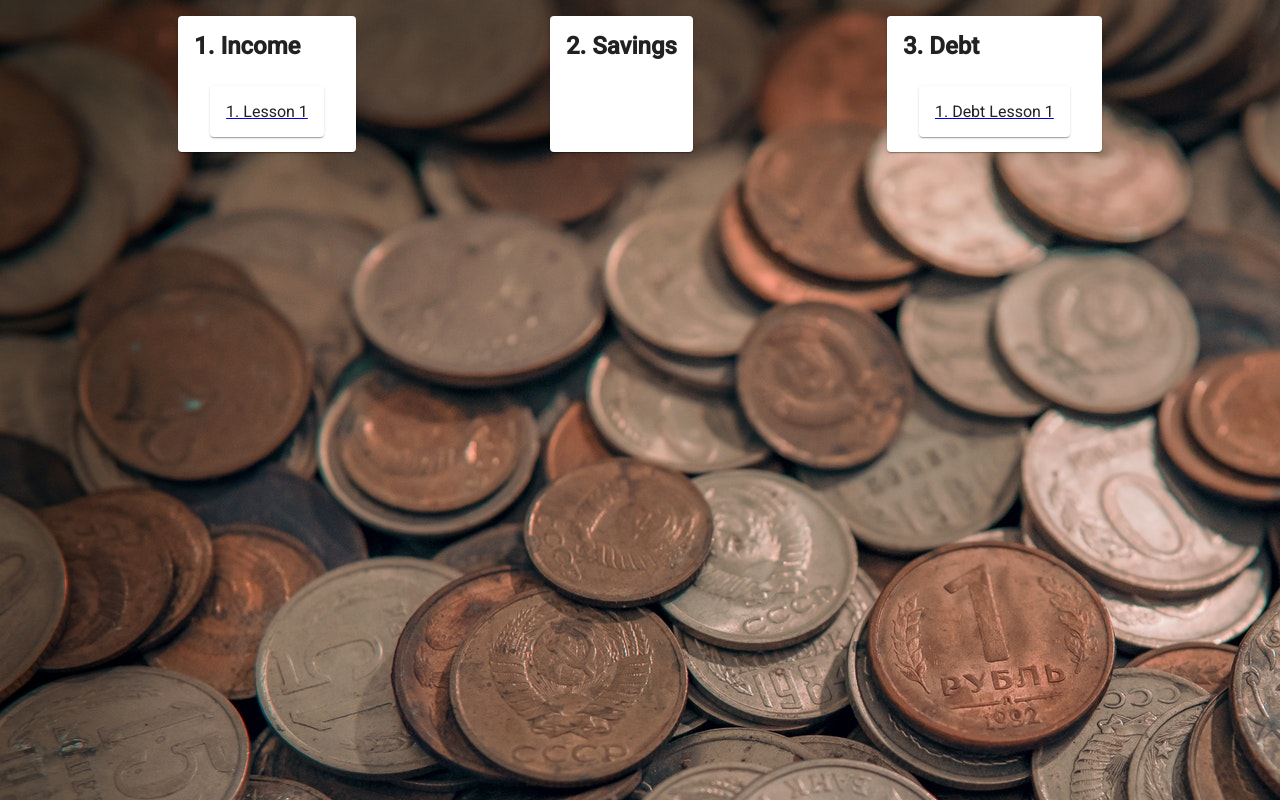
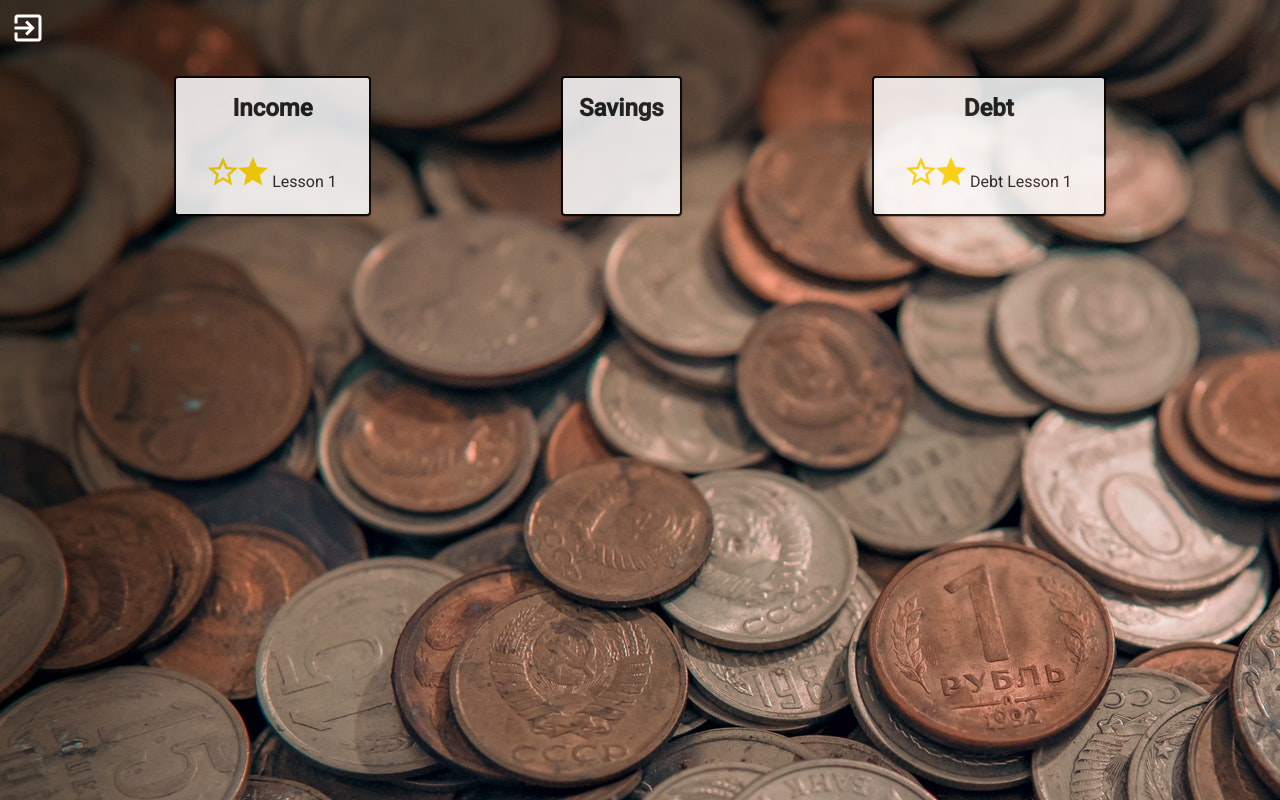
Before and after one commit to CodingGrounds/CS3025-Final-Project, an Angular app: page /students/lessons in a window 1280 px wide. Built offline with nearby package versions, Linux system fonts and the light colour scheme.

Commit message:
Improve lesson overview page styling

```diff
--- a/src/app/students/lesson-overview/lesson-overview.component.html
+++ b/src/app/students/lesson-overview/lesson-overview.component.html
@@ -1,12 +1,14 @@
+<mat-icon class="clickable home-icon" (click)="logout()">exit_to_app</mat-icon>
 <div class="flex-container">
   <mat-card *ngFor="let module of modules" class="flex-box">
-    <h2>{{ module.id }}. {{ module.title }}</h2>
+    <h2 class="center">{{ module.title }}</h2>
     <mat-list>
       <mat-list-item *ngFor="let lesson of module.lessons">
-        <a href="/students/lessons/{{ module.id }}u{{ lesson.id }}">
-          <mat-card>
-            {{ lesson.id }}. {{ lesson.title }}
-          </mat-card>
+        <a href="/students/lessons/{{ module.id }}u{{ lesson.id }}" class="list-item">
+          <!-- TODO: Implement a way to track progress and show a star if completed -->
+          <mat-icon class="success-icon">star_border</mat-icon>
+          <mat-icon class="success-icon">star</mat-icon>
+          {{ lesson.title }}
         </a>
       </mat-list-item>
     </mat-list>
--- a/src/app/students/lesson-overview/lesson-overview.component.scss
+++ b/src/app/students/lesson-overview/lesson-overview.component.scss
@@ -0,0 +1,9 @@
+mat-card {
+  opacity: 85%;
+  border: 2px solid black;
+}
+
+.list-item {
+  color: inherit;
+  text-decoration: inherit;
+}
--- a/src/app/students/lesson-overview/lesson-overview.component.ts
+++ b/src/app/students/lesson-overview/lesson-overview.component.ts
@@ -1,4 +1,5 @@
 import { Component, OnInit } from '@angular/core';
+import { Router } from '@angular/router';
 
 import * as data from '../../../assets/lessons.json';
 
@@ -11,7 +12,9 @@ export class LessonOverviewComponent implements OnInit {
 
   modules: any[] = [];
 
-  constructor() { }
+  constructor(
+    private router: Router,
+  ) { }
 
   ngOnInit(): void {
     // tslint:disable-next-line: no-string-literal
@@ -24,4 +27,8 @@ export class LessonOverviewComponent implements OnInit {
       });
     });
   }
+
+  logout() {
+    this.router.navigateByUrl('/login');
+  }
 }
--- a/src/styles.scss
+++ b/src/styles.scss
@@ -37,6 +37,18 @@ body {
   cursor: pointer;
 }
 
+.home-icon {
+  color: white;
+  scale: 1.5;
+  margin: 1rem;
+}
+
+.success-icon {
+  color: gold;
+  scale: 1.5;
+  margin: 3px;
+}
+
 .white-text {
   color: white;
 }
```
